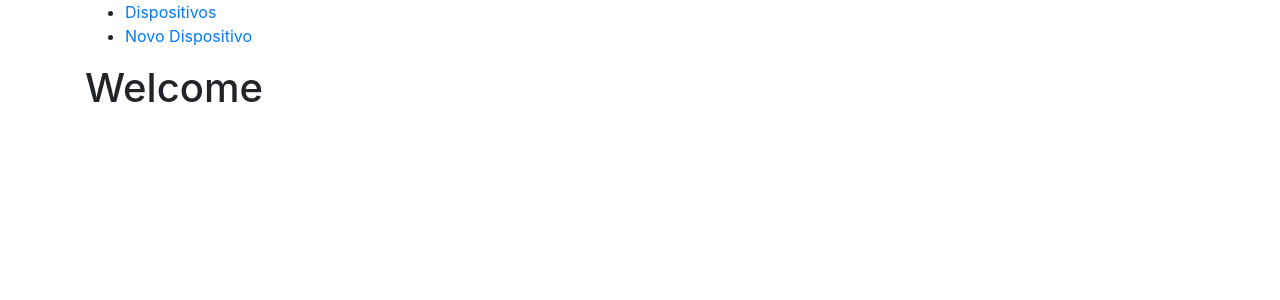
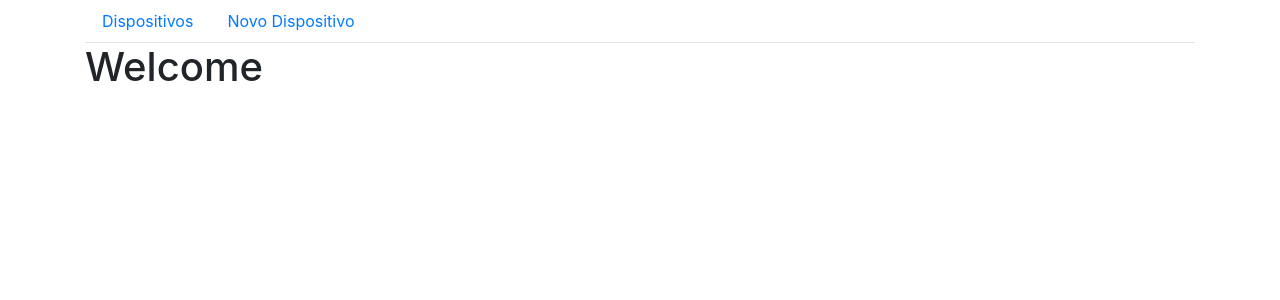
Before and after one commit to celolima/nobreak-sensor, a React (Create React App) app in the folder client/: page / in a window 1280 px wide. Shown: the top 300 px of the page. Built offline with nearby package versions, Linux system fonts and the light colour scheme.

Commit message:
Adiciona NavBar do bootstrap

```diff
--- a/client/src/container/DeviceDashBoard.js
+++ b/client/src/container/DeviceDashBoard.js
@@ -1,9 +1,10 @@
 import React, { Component } from 'react';
 import Devices from './Devices'
 import DeviceForm from './DeviceForm'
-import { Route, NavLink, Switch, Redirect } from 'react-router-dom';
+import { Route, Switch, Redirect } from 'react-router-dom';
 import { Container, Row, Col } from 'reactstrap';
 import FullDevice from './FullDevice';
+import { Nav, NavItem, NavLink } from 'reactstrap';
 
 class DevicesDashboard extends Component {
   render() {
@@ -11,20 +12,10 @@ class DevicesDashboard extends Component {
       <Container>
         <div>
           <header>
-        <nav>
-        <ul>
-          <li><NavLink
-              to="/devices/"
-              exact
-              activeStyle={{
-                  color: '#fa923f',
-                  textDecoration: 'underline'
-              }}>Dispositivos</NavLink></li>
-          <li><NavLink to={{
-              pathname: '/new-device',
-          }}>Novo Dispositivo</NavLink></li>
-        </ul>
-        </nav>
+            <Nav tabs>
+              <NavLink href="/devices/">Dispositivos</NavLink>
+              <NavLink href='/new-device'>Novo Dispositivo</NavLink>
+            </Nav>
           </header>
             <Row>
               <Col>
```
Lines whose indentation alone changed are shown as unchanged.
